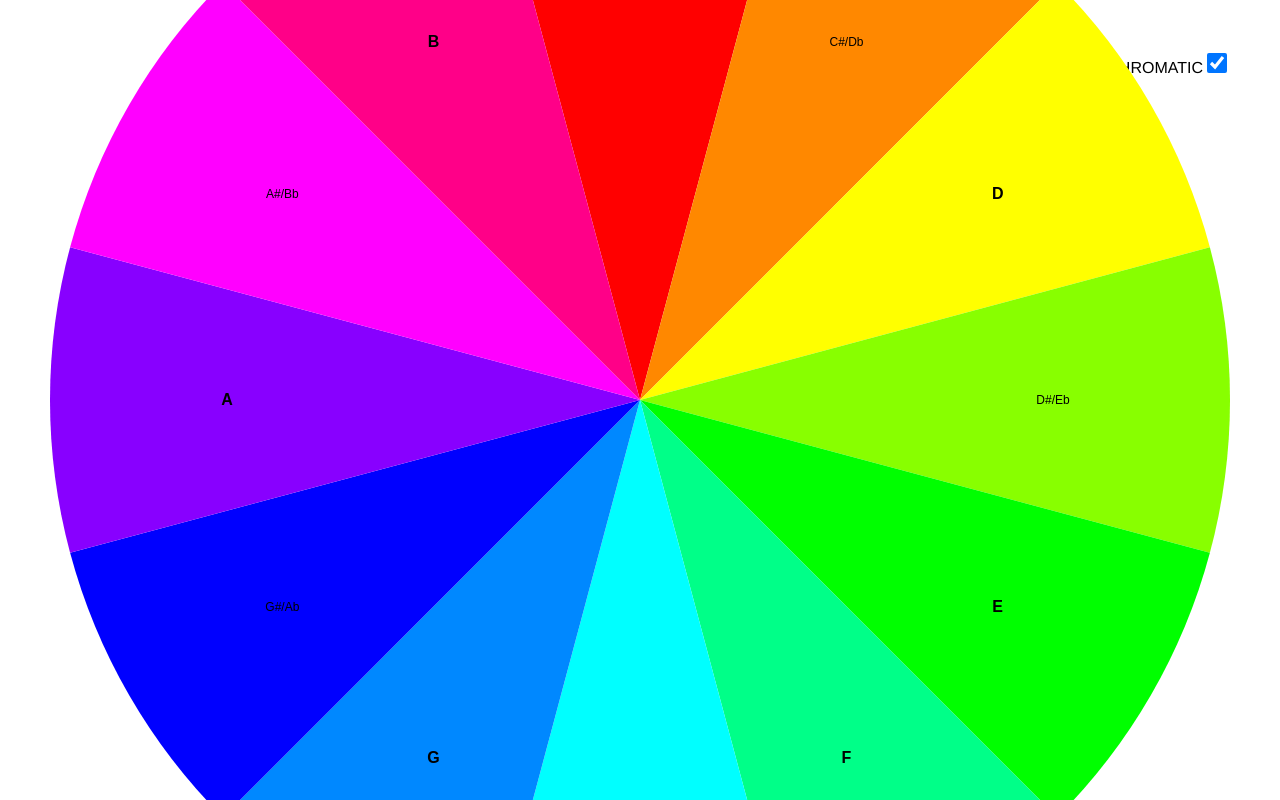
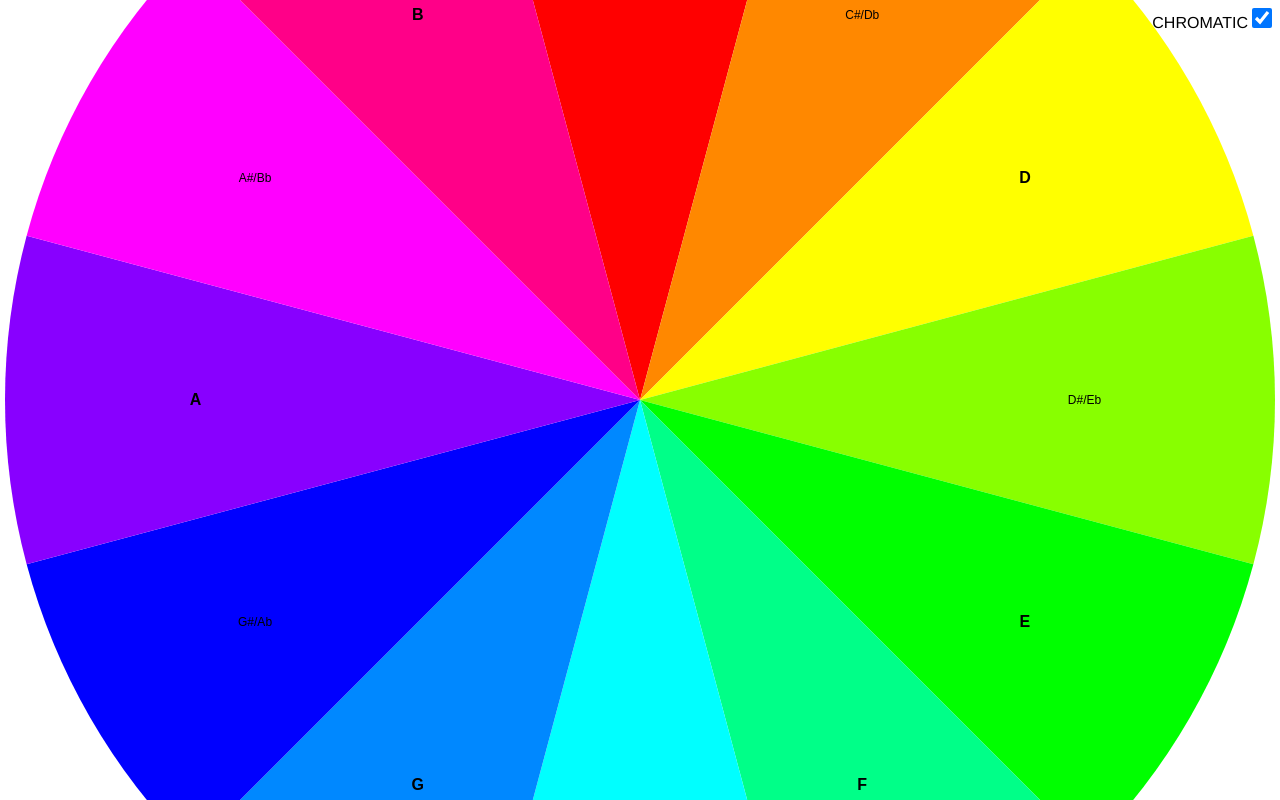
Before and after one commit to danehansen/shepard-circle, a React (Create React App) app: page / in a window 1280 px wide. Built offline with nearby package versions, Linux system fonts and the light colour scheme.

Commit message:
make it bigger

```diff
--- a/src/App/App.module.scss
+++ b/src/App/App.module.scss
@@ -1,4 +1,4 @@
-$padding: 50px;
+$padding: 5px;
 
 .root {
   font-family: 'Helvetica Neue', sans-serif;
@@ -14,6 +14,7 @@ $padding: 50px;
 
 .holder {
   width: 100%;
+  user-select: none;
 }
 
 .holdee {
```
